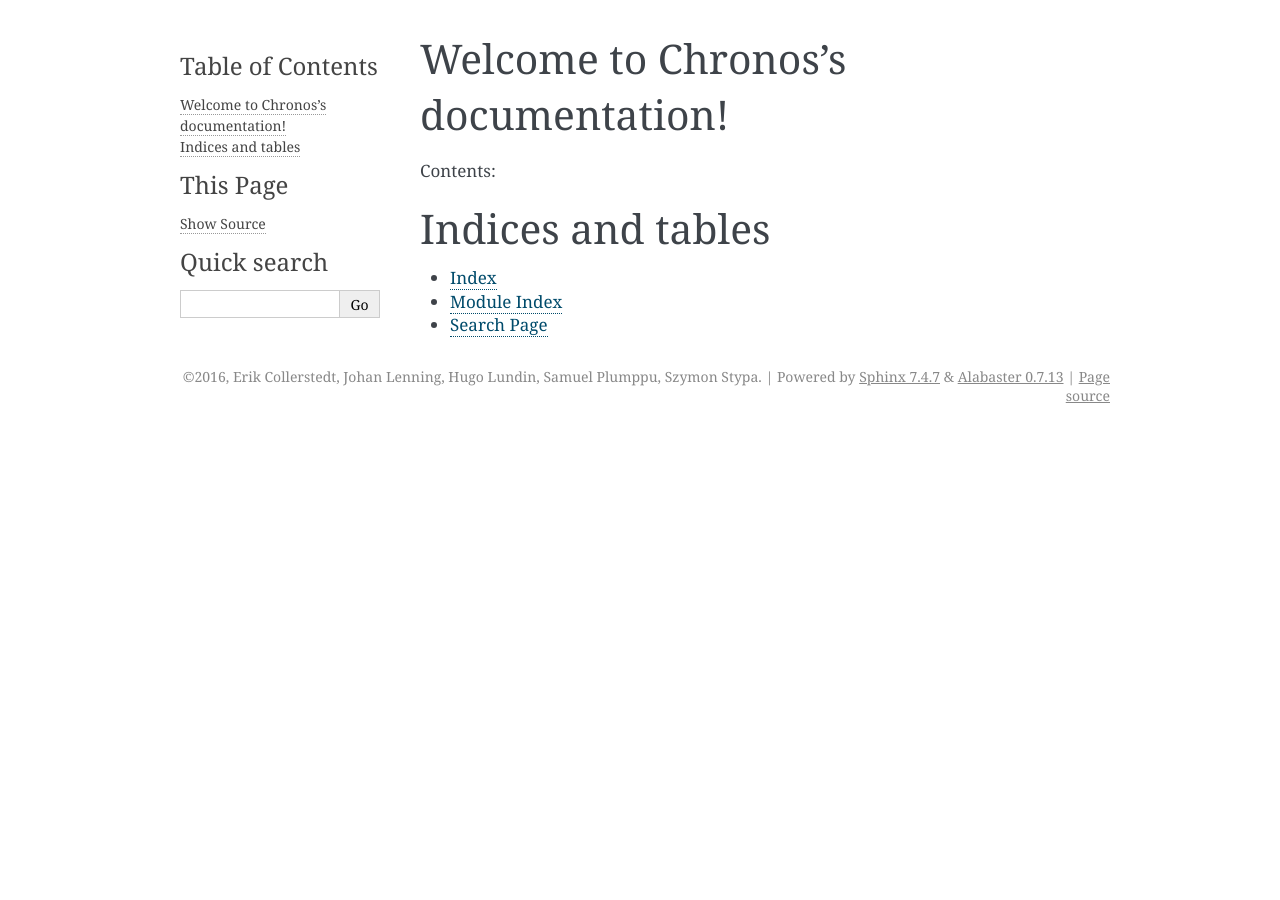
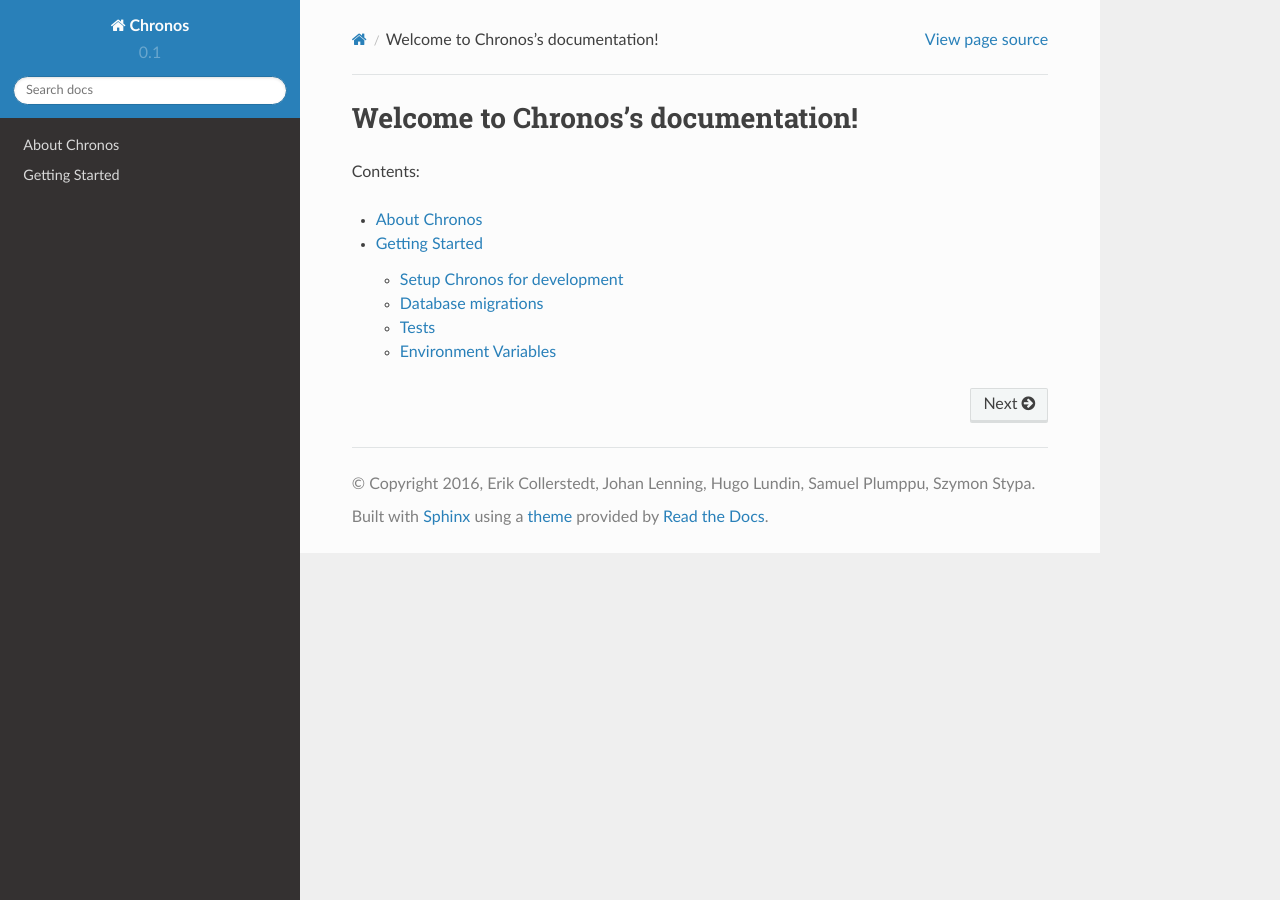
Before and after one commit to teknik-eksjo/chronos, a Sphinx documentation site: the page built from web/docs/source/index.rst, in a window 1280 px wide. Built offline with Sphinx 7.4.7 and the Read the Docs theme 2.0.0, drawn with Linux system fonts in a browser that asks for light colours; some of the changed lines change nothing that is shown.

Commit message:
Added some documentation to get started. (#149)

```diff
--- /dev/null
+++ b/web/docs/source/GetStartedGuide.rst
@@ -0,0 +1,138 @@
+Getting Started
+===============
+
+Setup Chronos for development
+-----------------------------
+
+The first step when setting up Chronos is to clone the repository:
+
+.. code-block:: bash
+
+    git clone https://github.com/teknik-eksjo/chronos.git
+
+Create a virtual python environment, activate it and install the python project requirements:
+
+.. code-block:: bash
+
+    cd chronos/web
+    python3 -m venv venv
+    . venv/bin/activate
+    pip install -r requirements.txt
+
+If needed, also install docker-compose:
+
+.. code-block:: bash
+
+    pip install docker-compose
+
+From the root directory of the project, bring up the project dependencies:
+
+.. code-block:: bash
+
+    docker-compose build
+    docker-compose up -d
+
+Create a .env-file in the web directory. This file is used to set environment variables and the following are needed to use and run chronos:
+
+.. code-block:: bash
+
+    DEV_DATABASE_URI=postgresql+psycop2://postgres:secretpassword@localhost/development
+    TEST_DATABASE_URI=postgresql+psycopg2://postgres:secretpassword@localhost/testing
+    CHRONOS_ADMIN=email@email.com
+    CHRONOS_ADMIN_FIRST_NAME=Firstname
+    CHRONOS_ADMIN_LAST_NAME=Lastname
+    CHRONOS_ADMIN_PASSWORD=password
+    BROKER_URL=amqp://rabbitmq:secretpassword@localhost//
+    RESULT_BACKEND=redis://localhost:6379/0
+
+.. note:: If you are using a Mac with Docker Toolbox for development, :code:`localhost` should be replaced with the current docker ip.
+
+          |  :code:`CHRONOS_ADMIN` sets the administrator account email adress.
+          |  :code:`CHRONOS_ADMIN_FIRST_NAME` sets the administrator account firstname.
+          |  :code:`CHRONOS_ADMIN_LAST_NAME` sets the administrator account lastname.
+          |  :code:`CHRONOS_ADMIN_PASSWORD` sets the administrator account password.
+
+Initialize the database in the web directory:
+
+.. code-block:: bash
+
+    cd web
+    ./manage.py deploy
+
+To generate "dummy"-data run:
+
+.. code-block:: bash
+
+    ./manage.py seed
+
+To bring up the development server run:
+
+.. code-block:: bash
+
+    ./manage.py runserver
+
+
+Database migrations
+-------------------
+
+Database-migrations are handled by Flask-migrate_.
+
+.. _Flask-migrate: https://flask-migrate.readthedocs.org/en/latest/
+
+The database are initalized by running:
+
+.. code-block:: bash
+
+    ./manage.py deploy
+
+To generate a new database migration run:
+
+.. code-block:: bash
+
+    ./manage.py db migrate -m "Commit message."
+
+Before creating the **first** database migration run:
+
+.. code-block:: bash
+
+    ./manage.py db init
+
+Tests
+-----
+
+Tests can be run with the following command:
+
+.. code-block:: bash
+
+    ./manage.py test
+
+If there's tests that use Selenium they can be run with --gui:
+
+.. code-block:: bash
+
+    ./manage.py test --gui
+
+Linting can be run with the following command:
+
+.. code-block:: bash
+
+    ./manage.py lint
+
+Environment Variables
+---------------------
+
+The file .env in the web directory can be used to set environment variables. The environment variables can be seen in the config.py file. The file **should** consist of the following in order for chronos to function:
+
+.. code-block:: bash
+
+    DEV_DATABASE_URI=postgresql+psycop2://postgres:secretpassword@localhost/development
+    TEST_DATABASE_URI=postgresql+psycopg2://postgres:secretpassword@localhost/testing
+    CHRONOS_ADMIN=email@email.com
+    CHRONOS_ADMIN_FIRST_NAME=Firstname
+    CHRONOS_ADMIN_LAST_NAME=Lastname
+    CHRONOS_ADMIN_PASSWORD=password
+    BROKER_URL=amqp://rabbitmq:secretpassword@localhost//
+    RESULT_BACKEND=redis://localhost:6379/0
+
+:code:`MAIL_USERNAME`  and :code:`MAIL_PASSWORD` needs to be set in order to use the email functionality
+(the credentials are according to the config.py-file supposed to be for sendgrid.com. This can be changed.).
--- /dev/null
+++ b/web/docs/source/Introduction.rst
@@ -0,0 +1,4 @@
+About Chronos
+=============
+
+Chronos is a scheduling app that help teachers submit workday outlines.
--- a/web/docs/source/conf.py
+++ b/web/docs/source/conf.py
@@ -15,6 +15,7 @@
 
 import sys
 import os
+import sphinx_rtd_theme
 
 # If extensions (or modules to document with autodoc) are in another directory,
 # add these directories to sys.path here. If the directory is relative to the
@@ -114,7 +115,7 @@
 
 # The theme to use for HTML and HTML Help pages.  See the documentation for
 # a list of builtin themes.
-html_theme = 'alabaster'
+html_theme = 'sphinx_rtd_theme'
 
 # Theme options are theme-specific and customize the look and feel of a theme
 # further.  For a list of options available for each theme, see the
@@ -122,7 +123,7 @@
 #html_theme_options = {}
 
 # Add any paths that contain custom themes here, relative to this directory.
-#html_theme_path = []
+[sphinx_rtd_theme.get_html_theme_path()]
 
 # The name for this set of Sphinx documents.
 # "<project> v<release> documentation" by default.
--- a/web/docs/source/index.rst
+++ b/web/docs/source/index.rst
@@ -11,11 +11,5 @@
 .. toctree::
    :maxdepth: 2
 
-
-
-Indices and tables
-==================
-
-* :ref:`genindex`
-* :ref:`modindex`
-* :ref:`search`
+   Introduction
+   GetStartedGuide
```
Also changed, not shown: 2 other files.
